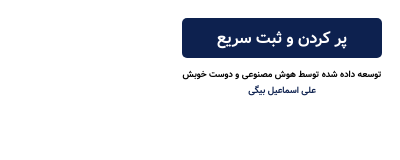
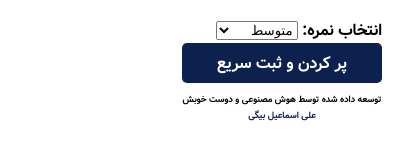
Before and after one commit to aliesmaeilbeigi/AzadFiller, a browser extension: page popup.html in a window 400 px wide. Drawn offline with Linux system fonts and the light colour scheme.

Commit message:
Update popup.html to version 2

```diff
--- a/popup.html
+++ b/popup.html
@@ -1,5 +1,6 @@
 <!DOCTYPE html>
 <html>
+
 <head>
   <meta charset="UTF-8">
   <title>پر کردن سریع</title>
@@ -10,12 +11,14 @@
       font-weight: normal;
       font-style: normal;
     }
+
     body {
       width: 200px;
       padding: 10px;
       font-family: 'MyFont', Arial, sans-serif;
       direction: rtl;
     }
+
     button {
       width: 100%;
       height: 40px;
@@ -25,11 +28,14 @@
       border: none;
       border-radius: 5px;
       cursor: pointer;
-      font-family: 'MyFont', Arial, sans-serif; /* Explicitly set font for button */
+      font-family: 'MyFont', Arial, sans-serif;
+      /* Explicitly set font for button */
     }
+
     button:hover {
       background-color: #d5c9a1;
     }
+
     a {
       display: block;
       margin-top: 2px;
@@ -37,18 +43,31 @@
       color: #0d214f;
       text-decoration: none;
       font-size: 9px;
-      font-family: 'MyFont', Arial, sans-serif; /* Explicitly set font for link */
+      font-family: 'MyFont', Arial, sans-serif;
+      /* Explicitly set font for link */
     }
+
     a:hover {
       text-decoration: underline;
     }
   </style>
 </head>
+
 <body>
+  <label for="ratingSelect">انتخاب نمره:</label>
+  <select id="ratingSelect">
+    <option value="خیلی خوب">خیلی خوب</option>
+    <option value="خوب">خوب</option>
+    <option value="متوسط" selected>متوسط</option>
+    <option value="قابل قبول">قابل قبول</option>
+    <option value="ضعیف">ضعیف</option>
+  </select>
   <button id="fillQuick">پر کردن و ثبت سریع</button>
-<div style="text-align:center; font-size:9px; margin-top:10px;">
-توسعه داده شده توسط هوش مصنوعی و دوست خوبش
-<a href="https://github.com/aliesmaeilbeigi" target="_blank">علی اسماعیل بیگی</a>
-</div>  <script src="popup.js"></script>
+  <div style="text-align:center; font-size:9px; margin-top:10px;">
+    توسعه داده شده توسط هوش مصنوعی و دوست خوبش
+    <a href="https://github.com/aliesmaeilbeigi" target="_blank">علی اسماعیل بیگی</a>
+  </div>
+  <script src="popup.js"></script>
 </body>
+
 </html>
```
